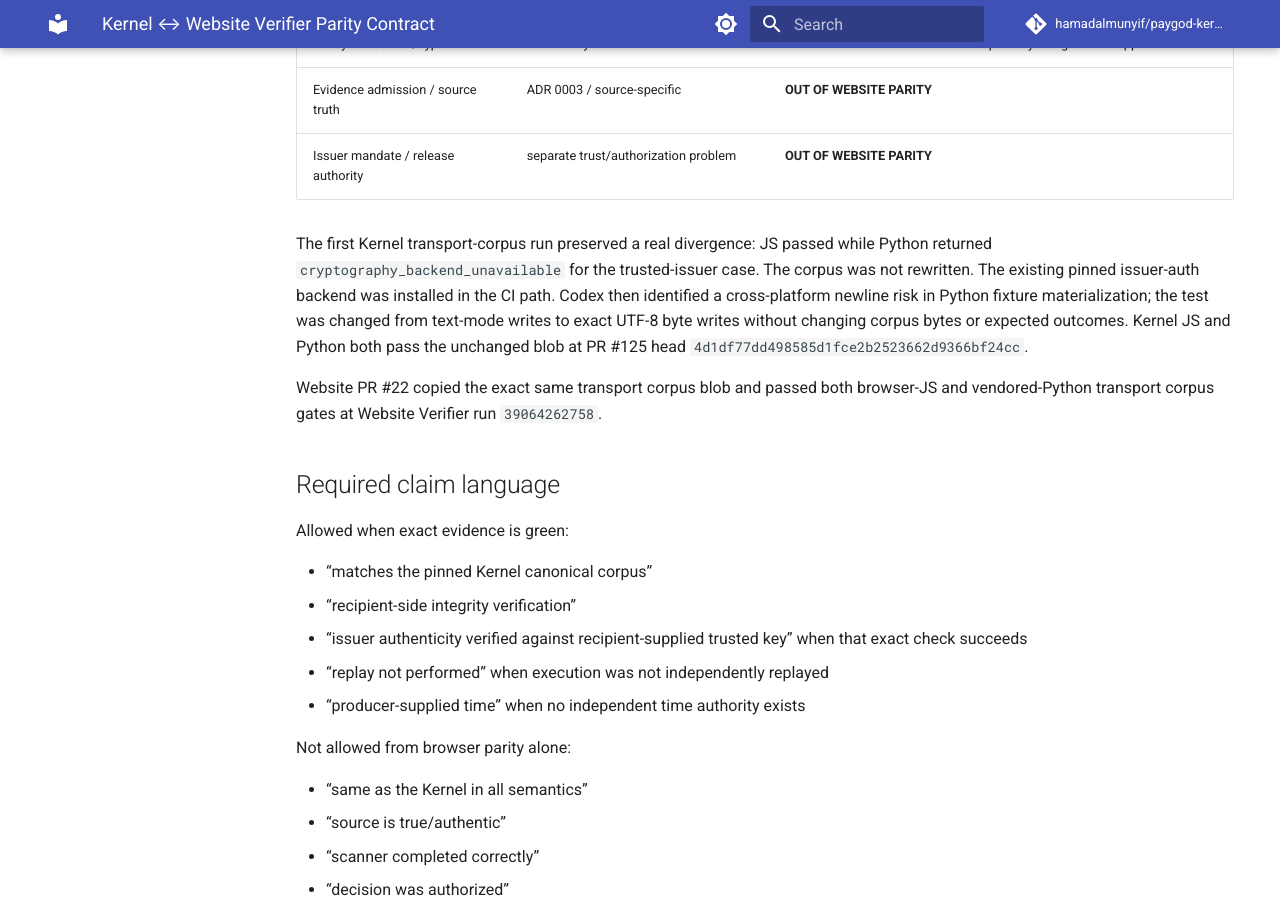
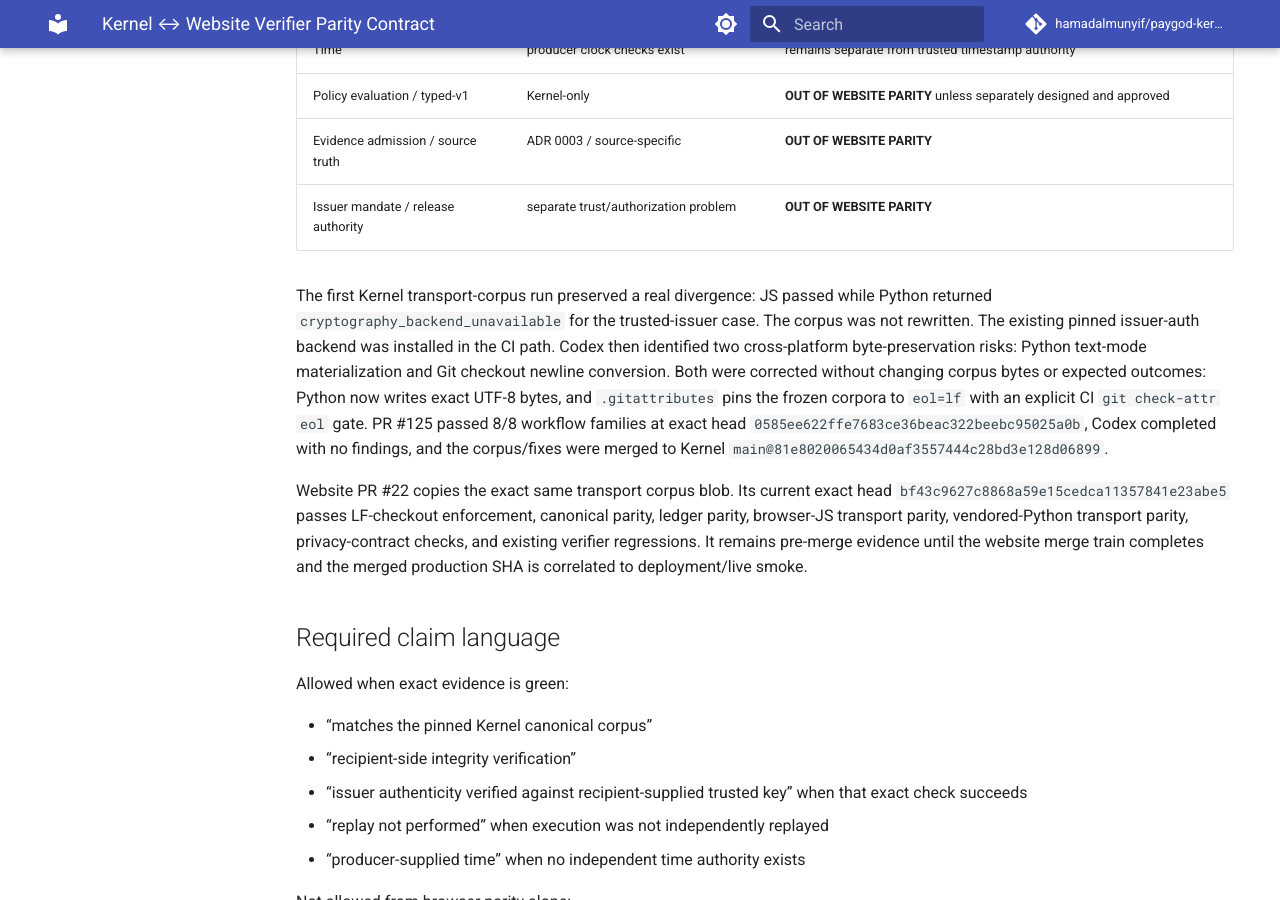
Before and after one commit to hamadalmunyif/paygod-kernel-mvp, an MkDocs documentation site: the page built from docs/WEB_VERIFIER_PARITY_CONTRACT.md, in a window 1280 px wide and 900 px high, scrolled down 2726 px. Built offline with MkDocs 1.6.1 and Material for MkDocs 9.7.7, drawn with Linux system fonts in a browser that asks for light colours; comment, search, counter and statistics services are not loaded; some of the changed text lies outside the part shown.

Commit message:
docs(parity): align contract with merged transport corpus and bounded website source snapshot

```diff
--- a/docs/WEB_VERIFIER_PARITY_CONTRACT.md
+++ b/docs/WEB_VERIFIER_PARITY_CONTRACT.md
@@ -21,7 +21,7 @@
 
 ## Canonical source snapshot
 
-Observed on Kernel `main@203bee9ac5668975bf5248c57f922c214567d415`:
+Observed on Kernel `main@81e8020065434d0af3557444c28bd3e128d06899`:
 
 | Artifact | Role | Git blob |
 | --- | --- | --- |
@@ -34,14 +34,14 @@
 
 ## Website evidence snapshot
 
-Observed website production source `paygod-cloud-starter@fcf272f0291b602dfbb9b75b4faf15fa01ca340b`:
+Observed pinned website source snapshot `paygod-cloud-starter@af7061963367288c6fb3830e5723e5f5bc63230e` on `website/paygod-production`:
 
 - `website/src/verifier.mjs` implements browser `paygod-c14n-v1`, transport verification and optional recipient-supplied issuer trust.
 - `website/tests/fixtures/kernel-c14n-reference-20261014.json` has Git blob `3880d3a45b417ae95cae9a7b8cebb1c8c47722d8`, exactly matching the Kernel canonical corpus blob above.
 - `website/tests/kernel_c14n_reference.mjs` verifies canonical bytes and SHA-256 against that frozen corpus and separately rejects decimal, exponent and unsafe integer lexical forms.
 - Browser and standalone Python verifier tests separately exercise bundle/manifest/ledger/receipt checks and issuer-auth negative cases.
 
-This snapshot establishes **bounded implementation parity**, not full Kernel equivalence.
+This pinned source snapshot establishes the website implementation context used by the parity evidence below. It does **not** by itself prove live production state; deployment metadata and live smoke remain separate release evidence.
 
 ## Currently proven cross-runtime parity
 
@@ -76,9 +76,9 @@
 | Evidence admission / source truth | ADR 0003 / source-specific | **OUT OF WEBSITE PARITY** |
 | Issuer mandate / release authority | separate trust/authorization problem | **OUT OF WEBSITE PARITY** |
 
-The first Kernel transport-corpus run preserved a real divergence: JS passed while Python returned `cryptography_backend_unavailable` for the trusted-issuer case. The corpus was not rewritten. The existing pinned issuer-auth backend was installed in the CI path. Codex then identified a cross-platform newline risk in Python fixture materialization; the test was changed from text-mode writes to exact UTF-8 byte writes without changing corpus bytes or expected outcomes. Kernel JS and Python both pass the unchanged blob at PR #125 head `4d1df77dd498585d1fce2b2523662d9366bf24cc`.
+The first Kernel transport-corpus run preserved a real divergence: JS passed while Python returned `cryptography_backend_unavailable` for the trusted-issuer case. The corpus was not rewritten. The existing pinned issuer-auth backend was installed in the CI path. Codex then identified two cross-platform byte-preservation risks: Python text-mode materialization and Git checkout newline conversion. Both were corrected without changing corpus bytes or expected outcomes: Python now writes exact UTF-8 bytes, and `.gitattributes` pins the frozen corpora to `eol=lf` with an explicit CI `git check-attr eol` gate. PR #125 passed 8/8 workflow families at exact head `0585ee622ffe7683ce36beac322beebc95025a0b`, Codex completed with no findings, and the corpus/fixes were merged to Kernel `main@81e8020065434d0af3557444c28bd3e128d06899`.
 
-Website PR #22 copied the exact same transport corpus blob and passed both browser-JS and vendored-Python transport corpus gates at Website Verifier run `39064262758`.
+Website PR #22 copies the exact same transport corpus blob. Its current exact head `bf43c9627c8868a59e15cedca11357841e23abe5` passes LF-checkout enforcement, canonical parity, ledger parity, browser-JS transport parity, vendored-Python transport parity, privacy-contract checks, and existing verifier regressions. It remains pre-merge evidence until the website merge train completes and the merged production SHA is correlated to deployment/live smoke.
 
 ## Required claim language
 
```
